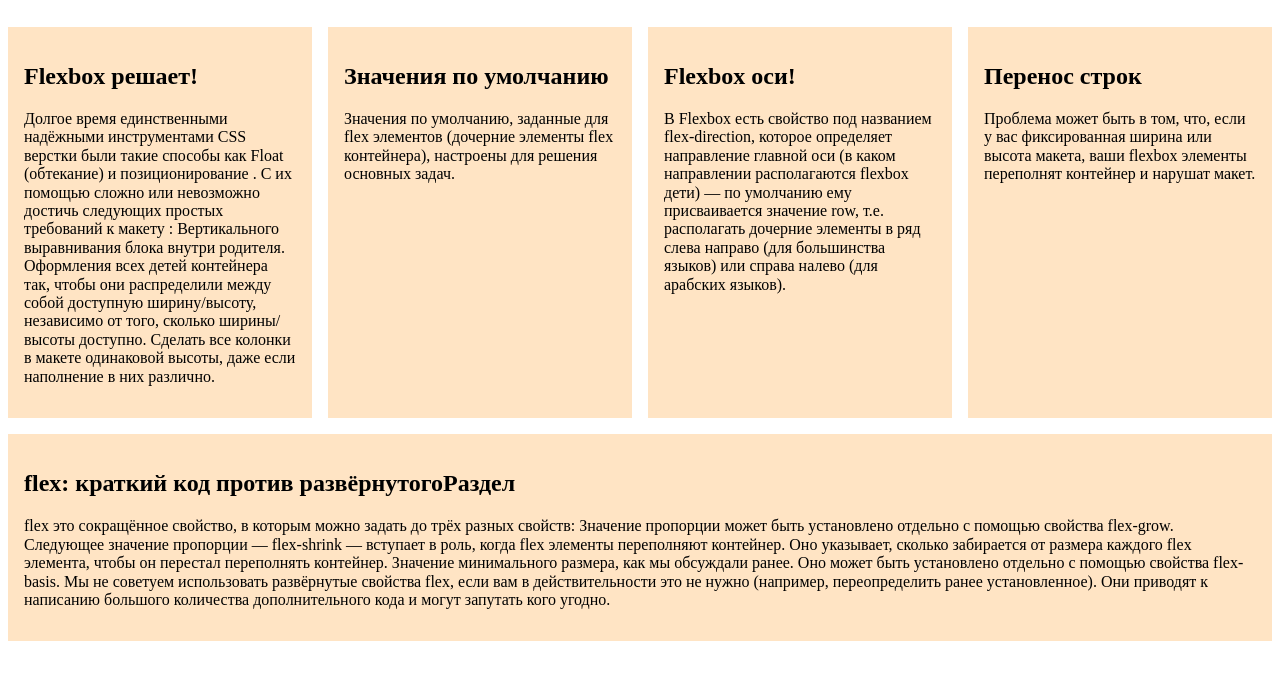
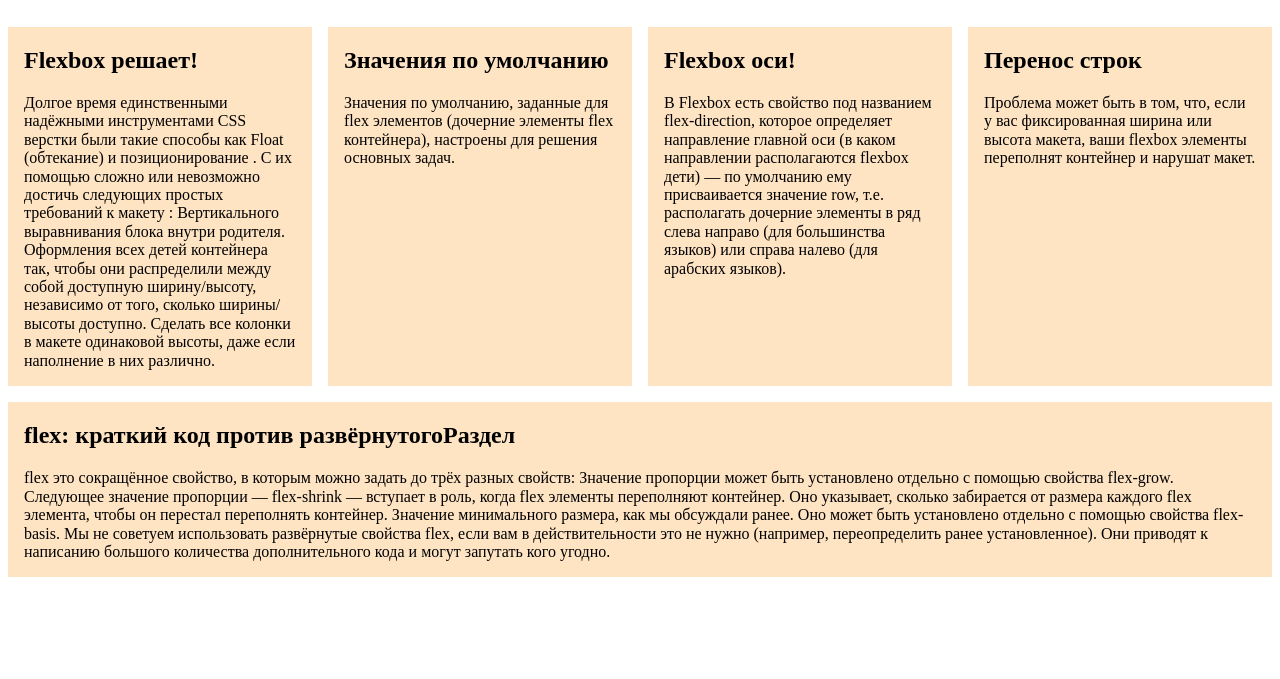
Before and after one commit to Elina943/Homeworks_Gromecode, a plain HTML site: page lesson10/l10task5/index.html in a window 1280 px wide. Shown: the part 61-740 px from the top of the page. Drawn offline with nearby package versions, Linux system fonts and the light colour scheme.

Commit message:
delete  padding

```diff
--- a/lesson10/l10task5/styles.css
+++ b/lesson10/l10task5/styles.css
@@ -16,7 +16,7 @@
 }
 .article {
   margin: 8px;
-  padding: 16px;
+  padding: 0px 16px;
   background-color: bisque;
   flex-basis: 300px;
   flex-grow: 1;
```
